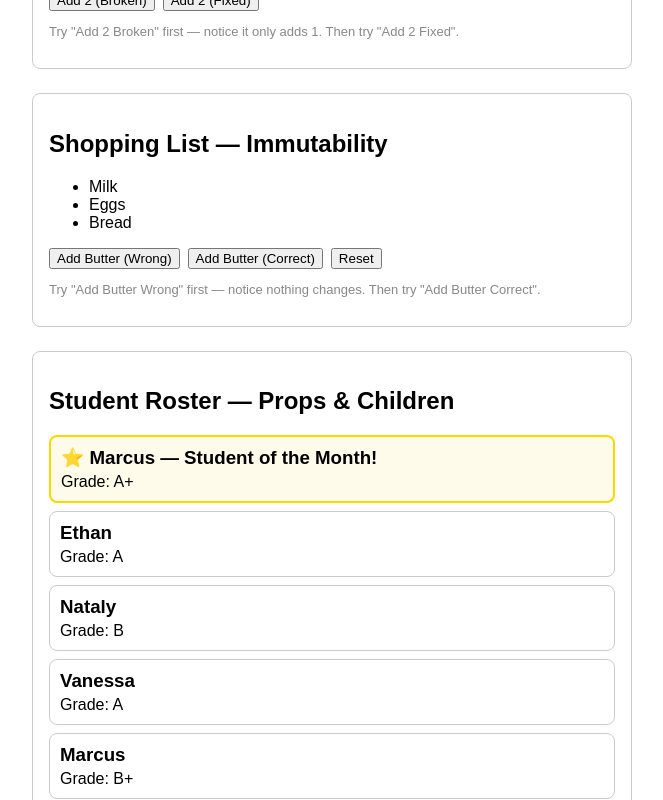
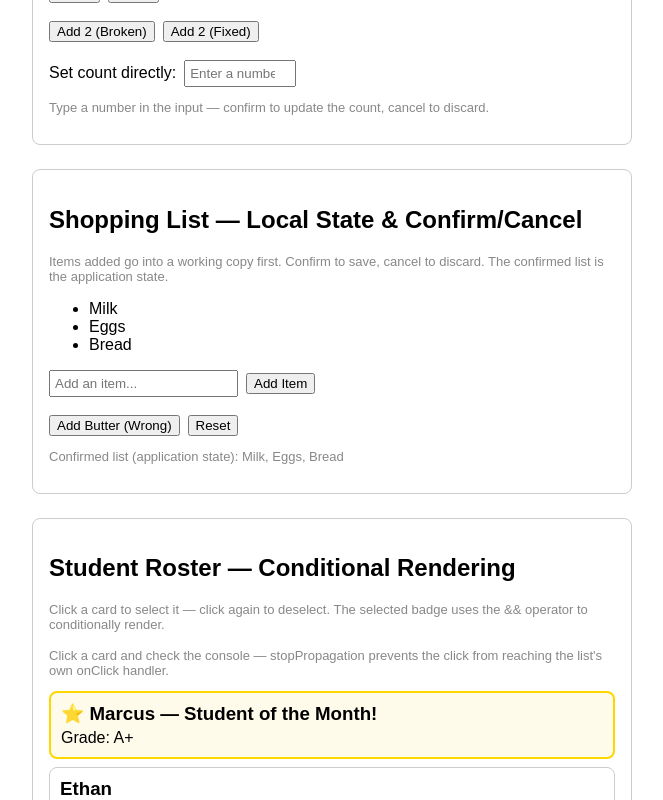
Before and after one commit to mtkarnik99/react-example2, a React (Vite) app in the folder react-example2/: page / in a window 1280 px wide. Shown: the part 280-1080 px from the top of the page, without its empty margins (308-971 px from the left). Built offline with nearby package versions, Linux system fonts and the light colour scheme.

Commit message:
Week 5 Examples

```diff
--- a/react-example2/src/App.jsx
+++ b/react-example2/src/App.jsx
@@ -1,18 +1,38 @@
-/* eslint-disable no-unused-vars */
 // src/App.jsx
-import { useState } from 'react';
+import { useState, useEffect } from 'react';
 import Counter from './components/Counter';
 import ShoppingList from './components/ShoppingList';
 import StudentCard from './components/StudentCard';
 import StudentList from './components/StudentList';
 
 export default function App() {
+  const [selectedStudent, setSelectedStudent] = useState(null);
+
   const students = [
     { id: 1, name: 'Ethan', grade: 'A' },
     { id: 2, name: 'Nataly', grade: 'B' },
     { id: 3, name: 'Vanessa', grade: 'A' },
-    { id: 4, name: 'Marcus', grade: 'B+' },
+    { id: 4, name: 'John', grade: 'B+' },
   ];
+
+  // useEffect with no dependency array — runs after every render
+  useEffect(() => {
+    console.log('App re-rendered — selectedStudent is:', selectedStudent);
+  });
+
+  // useEffect with empty dependency array — runs only once on mount
+  useEffect(() => {
+    console.log('App mounted — this only runs once');
+    return () => {
+      console.log('App unmounted — cleanup ran');
+    };
+  }, []);
+
+  function handleSelectStudent(name) {
+    // ternary — deselect if already selected, otherwise select
+    setSelectedStudent(selectedStudent === name ? null : name);
+    console.log('Handler called in App — selected:', name);
+  }
 
   return (
     <main style={{
@@ -21,28 +41,49 @@ export default function App() {
       padding: '24px',
       fontFamily: 'sans-serif',
     }}>
-      <h1>React Fundamentals — Week 4</h1>
+      <h1>React Fundamentals</h1>
 
-      {/* useState & Stale State */}
+      {/* Controlled Input & Confirm/Cancel */}
       <Counter />
 
-      {/* Immutability */}
+      {/* Local State, Confirm/Cancel & Conditional Rendering */}
       <ShoppingList />
 
-      {/* Props, Component Refactoring & Children Props */}
+      {/* Conditional Rendering & Selected State */}
       <div style={{
         border: '1px solid #ccc',
         borderRadius: '8px',
         padding: '16px',
       }}>
-        <h2>Student Roster — Props & Children</h2>
+        <h2>Student Roster — Conditional Rendering</h2>
+        <p style={{ fontSize: '13px', color: '#888' }}>
+          Click a card to select it — click again to deselect.
+          The selected badge uses the && operator to conditionally render.
+        </p>
 
-        <StudentList students={students}>
-          {/* passed as children — always renders first */}
+        {/* && operator — only renders when a student is selected */}
+        {selectedStudent && (
+          <p style={{
+            padding: '8px',
+            backgroundColor: '#e8f5e9',
+            borderRadius: '4px',
+            marginBottom: '12px',
+          }}>
+            Selected: <strong>{selectedStudent}</strong>
+          </p>
+        )}
+
+        <StudentList
+          students={students}
+          onSelectStudent={handleSelectStudent}
+          selectedStudent={selectedStudent}
+        >
           <StudentCard
             name="⭐ Marcus — Student of the Month!"
             grade="A+"
             highlight={true}
+            onSelect={handleSelectStudent}
+            isSelected={selectedStudent === '⭐ Marcus — Student of the Month!'}
           />
         </StudentList>
       </div>
--- a/react-example2/src/components/Counter.jsx
+++ b/react-example2/src/components/Counter.jsx
@@ -1,23 +1,68 @@
 // src/components/Counter.jsx
-import { useState } from 'react';
+import { useState, useEffect } from 'react';
 
 function Counter() {
   const [count, setCount] = useState(0);
 
-  // ❌ BROKEN — both calls read the same value of count
-  // React batches them so only one update happens
-  // Result: count only goes up by 1, not 2
+  // controlled input — local state for the input field
+  // this is separate from count so we can validate before updating
+  const [inputValue, setInputValue] = useState('');
+
+  // isFormDirty tracks whether the user has typed in the input
+  // used to show/hide the confirm/cancel buttons
+  const [isFormDirty, setIsFormDirty] = useState(false);
+
+  // useEffect from last week — logs count changes to the console
+  useEffect(() => {
+    if (count === 0) {
+      console.log('Counter mounted — count started at:', count);
+    } else {
+      console.log('Count changed to:', count);
+    }
+    return () => {
+      console.log('Cleanup — count was:', count);
+    };
+  }, [count]);
+
   function addTwoBroken() {
     setCount(count + 1);
     setCount(count + 1);
   }
 
-  // ✅ FIXED — each call receives the most current value
-  // React processes them in order: previous → previous + 1
-  // Result: count correctly goes up by 2
   function addTwoFixed() {
     setCount((previous) => previous + 1);
     setCount((previous) => previous + 1);
+  }
+
+  // controlled input handler
+  // fires on every keystroke — updates inputValue local state
+  // validates the value before marking the form as dirty
+  function handleInputChange(e) {
+    const value = e.target.value;
+
+    // reject negative values and non-numeric input
+    if (value < 0 || isNaN(value)) return;
+
+    setInputValue(value);
+
+    // only mark dirty if the value actually changed
+    if (!isFormDirty) setIsFormDirty(true);
+  }
+
+  // confirm — pushes local input value to count (application state)
+  function handleConfirm(e) {
+    e.preventDefault();
+    if (inputValue === '') return;
+    setCount(parseInt(inputValue, 10));
+    setInputValue('');
+    setIsFormDirty(false);
+  }
+
+  // cancel — discards local input value, resets form
+  function handleCancel(e) {
+    e.preventDefault();
+    setInputValue('');
+    setIsFormDirty(false);
   }
 
   return (
@@ -27,7 +72,10 @@ function Counter() {
       padding: '16px',
       marginBottom: '24px',
     }}>
-      <h2>Counter — useState & Stale State</h2>
+      <h2>Counter — Controlled Input & Confirm/Cancel</h2>
+      <p style={{ fontSize: '13px', color: '#888' }}>
+        Open the console to see useEffect firing on every count change.
+      </p>
 
       <p>Count: <strong>{count}</strong></p>
 
@@ -43,8 +91,36 @@ function Counter() {
         Add 2 (Fixed)
       </button>
 
+      <br /><br />
+
+      {/* controlled input — value is tied to inputValue state */}
+      {/* onChange fires on every keystroke and updates local state */}
+      {/* count (application state) is only updated on confirm */}
+      <form>
+        <label>
+          Set count directly:
+          <input
+            type="number"
+            value={inputValue}
+            onChange={handleInputChange}
+            placeholder="Enter a number"
+            style={{ marginLeft: '8px', padding: '4px', width: '100px' }}
+          />
+        </label>
+
+        {/* confirm/cancel only appear when the user has typed something */}
+        {isFormDirty && (
+          <div style={{ marginTop: '8px' }}>
+            <button onClick={handleConfirm}>Confirm</button>
+            <button onClick={handleCancel} style={{ marginLeft: '8px' }}>
+              Cancel
+            </button>
+          </div>
+        )}
+      </form>
+
       <p style={{ fontSize: '13px', color: '#888' }}>
-        Try "Add 2 Broken" first — notice it only adds 1. Then try "Add 2 Fixed".
+        Type a number in the input — confirm to update the count, cancel to discard.
       </p>
     </div>
   );
--- a/react-example2/src/components/ShoppingList.jsx
+++ b/react-example2/src/components/ShoppingList.jsx
@@ -1,26 +1,55 @@
 // src/components/ShoppingList.jsx
-import { useState } from 'react';
+import { useState, useRef } from 'react';
 
 function ShoppingList() {
+  // application state — the confirmed list
   const [items, setItems] = useState(['Milk', 'Eggs', 'Bread']);
 
-  // ❌ WRONG — mutating state directly
-  // React sees the same array reference and skips the re-render
-  // The page never updates even though the array changed
+  // local state — working copy while the user is editing
+  // only pushed to application state on confirm
+  const [workingItems, setWorkingItems] = useState(['Milk', 'Eggs', 'Bread']);
+
+  // isFormDirty tracks whether the user has made any changes
+  const [isFormDirty, setIsFormDirty] = useState(false);
+
+  const inputRef = useRef(null);
+
   function addItemWrong() {
     items.push('Butter');
     setItems(items);
   }
 
-  // ✅ CORRECT — spread creates a brand new array
-  // React sees a new reference and triggers a re-render
-  function addItemCorrect() {
-    setItems([...items, 'Butter']);
+  function handleAddItem() {
+    const value = inputRef.current.value.trim();
+    if (!value) return;
+
+    // adds to working copy only — not application state
+    setWorkingItems([...workingItems, value]);
+
+    if (!isFormDirty) setIsFormDirty(true);
+
+    inputRef.current.value = '';
+    inputRef.current.focus();
   }
 
-  // resets back to the starting list
+  // confirm — pushes working copy to application state
+  function handleConfirm() {
+    setItems([...workingItems]);
+    setIsFormDirty(false);
+  }
+
+  // cancel — resets working copy back to application state
+  function handleCancel() {
+    setWorkingItems([...items]);
+    setIsFormDirty(false);
+    inputRef.current.value = '';
+  }
+
   function resetList() {
     setItems(['Milk', 'Eggs', 'Bread']);
+    setWorkingItems(['Milk', 'Eggs', 'Bread']);
+    setIsFormDirty(false);
+    inputRef.current.focus();
   }
 
   return (
@@ -30,24 +59,52 @@ function ShoppingList() {
       padding: '16px',
       marginBottom: '24px',
     }}>
-      <h2>Shopping List — Immutability</h2>
+      <h2>Shopping List — Local State & Confirm/Cancel</h2>
+      <p style={{ fontSize: '13px', color: '#888' }}>
+        Items added go into a working copy first. Confirm to save,
+        cancel to discard. The confirmed list is the application state.
+      </p>
 
-      <ul>
-        {items.map((item, index) => (
-          <li key={index}>{item}</li>
-        ))}
-      </ul>
+      {/* ternary — show empty message or the list */}
+      {workingItems.length === 0 ? (
+        <p style={{ color: '#888', fontStyle: 'italic' }}>
+          Your list is empty — add something!
+        </p>
+      ) : (
+        <ul>
+          {workingItems.map((item, index) => (
+            <li key={index}>{item}</li>
+          ))}
+        </ul>
+      )}
+
+      <input
+        ref={inputRef}
+        type="text"
+        placeholder="Add an item..."
+        style={{ marginRight: '8px', padding: '4px' }}
+      />
+      <button onClick={handleAddItem}>Add Item</button>
+
+      <br /><br />
+
+      {/* confirm/cancel only appear when the user has made changes */}
+      {isFormDirty && (
+        <div style={{ marginBottom: '8px' }}>
+          <button onClick={handleConfirm}>Confirm</button>
+          <button onClick={handleCancel} style={{ marginLeft: '8px' }}>
+            Cancel
+          </button>
+        </div>
+      )}
 
       <button onClick={addItemWrong}>Add Butter (Wrong)</button>
-      <button onClick={addItemCorrect} style={{ marginLeft: '8px' }}>
-        Add Butter (Correct)
-      </button>
       <button onClick={resetList} style={{ marginLeft: '8px' }}>
         Reset
       </button>
 
       <p style={{ fontSize: '13px', color: '#888' }}>
-        Try "Add Butter Wrong" first — notice nothing changes. Then try "Add Butter Correct".
+        Confirmed list (application state): {items.join(', ')}
       </p>
     </div>
   );
--- a/react-example2/src/components/StudentList.jsx
+++ b/react-example2/src/components/StudentList.jsx
@@ -1,20 +1,37 @@
 // src/components/StudentList.jsx
 import StudentCard from './StudentCard';
 
-function StudentList({ students, children }) {
+function StudentList({ students, children, onSelectStudent, selectedStudent }) {
   return (
-    <ul style={{ padding: 0 }}>
-      {/* whatever is passed between <StudentList> tags appears here */}
+    <ul
+      onClick={() => console.log('List clicked — this fires if bubbling is not stopped')}
+      style={{ padding: 0 }}
+    >
+      <p style={{ fontSize: '13px', color: '#888' }}>
+        Click a card and check the console — stopPropagation prevents the
+        click from reaching the list's own onClick handler.
+      </p>
+
       {children}
 
-      {/* key goes on the component here, not inside StudentCard */}
-      {students.map((student) => (
-        <StudentCard
-          key={student.id}
-          name={student.name}
-          grade={student.grade}
-        />
-      ))}
+      {/* ternary — show empty message or the list of cards */}
+      {students.length === 0 ? (
+        <p style={{ color: '#888', fontStyle: 'italic' }}>
+          No students in the roster yet.
+        </p>
+      ) : (
+        students.map((student) => (
+          <StudentCard
+            key={student.id}
+            name={student.name}
+            grade={student.grade}
+            onSelect={onSelectStudent}
+            // isSelected — true only for the currently selected student
+            // conditional rendering in StudentCard depends on this value
+            isSelected={selectedStudent === student.name}
+          />
+        ))
+      )}
     </ul>
   );
 }
```
Also changed, not shown: react-example2/src/components/StudentCard.jsx (+33 -9 lines).
